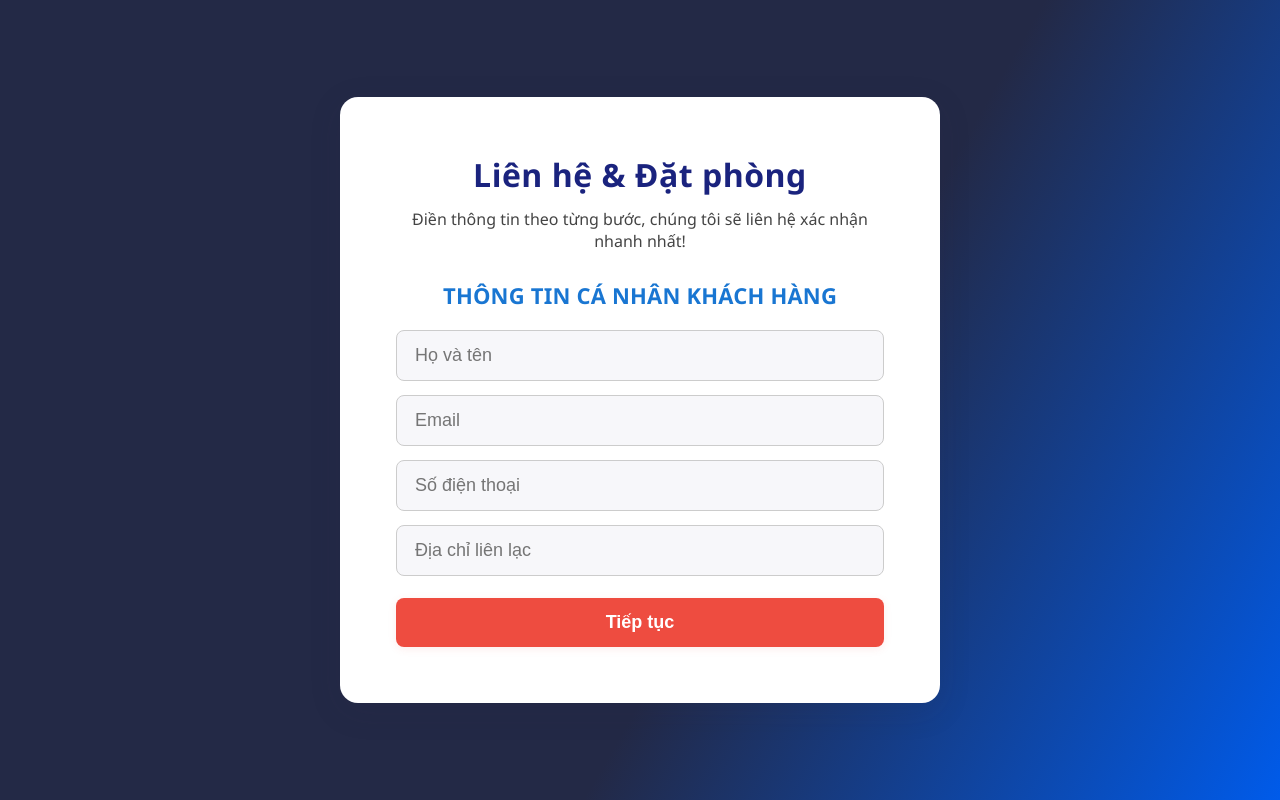
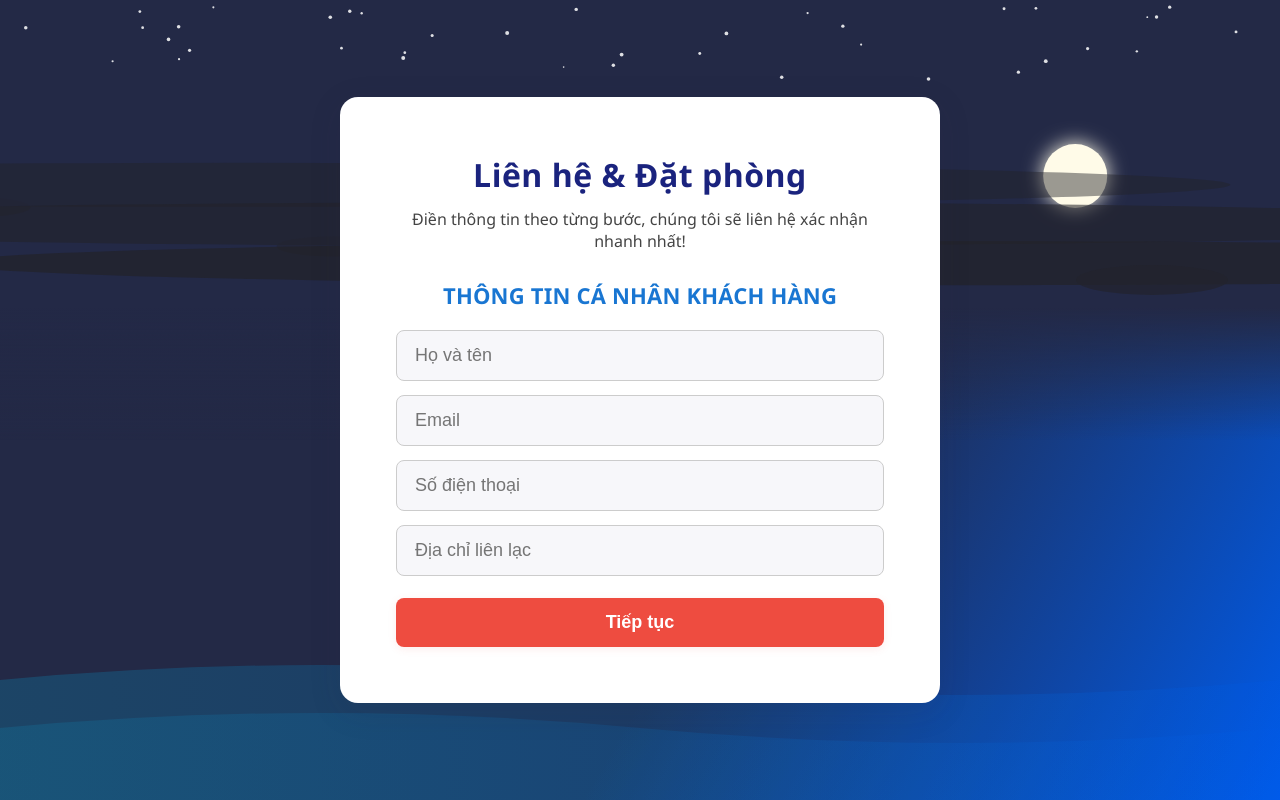
Before and after one commit to Quang6666/HotelDemo, a Next.js app: page /contact-booking in a window 1280 px wide. Built offline with nearby package versions, Linux system fonts and the light colour scheme.

Commit message:
Make background for contact-booking

```diff
--- a/src/app/contact-booking.tsx
+++ b/src/app/contact-booking.tsx
@@ -80,13 +80,146 @@ export default function ContactBooking() {
       justifyContent: "center",
       padding: "48px 0"
     }}>
+      {/* Hiệu ứng nền động: bầu trời đêm, mặt trăng, mây đen, mưa rơi, wave */}
+      <div style={{
+        position: "fixed",
+        top: 0,
+        left: 0,
+        width: "100vw",
+        height: "100vh",
+        zIndex: 0,
+        pointerEvents: "none",
+        overflow: "hidden",
+      }}>
+        {/* Bầu trời đêm */}
+        <div style={{
+          position: "absolute",
+          top: 0,
+          left: 0,
+          width: "100%",
+          height: "55%",
+          background: "linear-gradient(180deg, #232946 70%, rgba(35,41,70,0.0) 100%)"
+        }} />
+        {/* Mặt trăng */}
+        <svg width="100%" height="100%" style={{position: "absolute", top: 0, left: 0}}>
+          <circle cx="84%" cy="22%" r="32" fill="#fffbe8" filter="url(#moonGlow)" />
+          <defs>
+            <filter id="moonGlow" x="-50%" y="-50%" width="200%" height="200%">
+              <feGaussianBlur stdDeviation="10" result="glow" />
+              <feMerge>
+                <feMergeNode in="glow" />
+                <feMergeNode in="SourceGraphic" />
+              </feMerge>
+            </filter>
+          </defs>
+        </svg>
+        {/* Mây đen động (Cirrus): tăng gấp đôi chiều ngang, dải mây dài hơn */}
+        <svg width="100%" height="70%" style={{position: "absolute", top: 0, left: 0}}>
+          {Array.from({length: 3}).map((_, i) => {
+            const baseY = 33 + i*7;
+            const baseX = 18 + i*28;
+            const dur = 18 + i*4;
+            return (
+              <g key={i} style={{opacity: 0.55 + 0.15*i}}>
+                <g>
+                  <ellipse cx={`${baseX}%`} cy={`${baseY}%`} rx="1000" ry="22" fill="#232329" opacity="0.82">
+                    <animate attributeName="cx" values={`${baseX}%;${baseX+12}%;${baseX}%`} dur={`${dur}s`} repeatCount="indefinite" />
+                  </ellipse>
+                  <ellipse cx={`${baseX+16}%`} cy={`${baseY+3}%`} rx="76" ry="15" fill="#232329" opacity="0.7">
+                    <animate attributeName="cx" values={`${baseX+16}%;${baseX+24}%;${baseX+16}%`} dur={`${dur+3}s`} repeatCount="indefinite" />
+                  </ellipse>
+                  <ellipse cx={`${baseX-20}%`} cy={`${baseY+4}%`} rx="56" ry="10" fill="#232329" opacity="0.6">
+                    <animate attributeName="cx" values={`${baseX-20}%;${baseX-12}%;${baseX-20}%`} dur={`${dur+2}s`} repeatCount="indefinite" />
+                  </ellipse>
+                </g>
+              </g>
+            );
+          })}
+        </svg>
+        {/* Wave động nền dưới */}
+        <svg
+          style={{position: "absolute", bottom: 0, left: 0, width: "100%", height: "45%", zIndex: 0, pointerEvents: "none"}}
+          viewBox="0 0 1440 600"
+          preserveAspectRatio="none"
+        >
+          <defs>
+            <linearGradient id="waveGradientCB" x1="0" y1="0" x2="1" y2="0">
+              <stop offset="0%" stopColor="#00c6fb">
+                <animate attributeName="stop-color" values="#00c6fb;#005bea;#00c6fb" dur="8s" repeatCount="indefinite" />
+              </stop>
+              <stop offset="100%" stopColor="#005bea">
+                <animate attributeName="stop-color" values="#005bea;#00c6fb;#005bea" dur="8s" repeatCount="indefinite" />
+              </stop>
+            </linearGradient>
+          </defs>
+          <path
+            id="wave1cb"
+            d="M0,400 Q360,350 720,400 T1440,400 V600 H0 Z"
+            fill="url(#waveGradientCB)"
+            opacity="0.18"
+          >
+            <animate
+              attributeName="d"
+              dur="7s"
+              repeatCount="indefinite"
+              values="
+                M0,400 Q360,350 720,400 T1440,400 V600 H0 Z;
+                M0,410 Q360,370 720,390 T1440,410 V600 H0 Z;
+                M0,400 Q360,350 720,400 T1440,400 V600 H0 Z
+              "
+              keyTimes="0;0.5;1"
+              keySplines="0.42 0 0.58 1;0.42 0 0.58 1"
+              calcMode="spline"
+            />
+          </path>
+          <path
+            id="wave2cb"
+            d="M0,480 Q360,430 720,480 T1440,480 V600 H0 Z"
+            fill="url(#waveGradientCB)"
+            opacity="0.12"
+          >
+            <animate
+              attributeName="d"
+              dur="9s"
+              repeatCount="indefinite"
+              values="
+                M0,480 Q360,430 720,480 T1440,480 V600 H0 Z;
+                M0,470 Q360,450 720,470 T1440,470 V600 H0 Z;
+                M0,480 Q360,430 720,480 T1440,480 V600 H0 Z
+              "
+              keyTimes="0;0.5;1"
+              keySplines="0.42 0 0.58 1;0.42 0 0.58 1"
+              calcMode="spline"
+            />
+          </path>
+        </svg>
+        {/* Sao lấp lánh phía trên mây */}
+        <svg width="100%" height="32%" style={{position: "absolute", top: 0, left: 0, zIndex: 1, pointerEvents: "none"}}>
+          {Array.from({length: 38}).map((_, i) => {
+            // Random vị trí và kích thước, lấp lánh mạnh
+            const cx = Math.random() * 100;
+            const cy = Math.random() * 30 + 2; // chỉ phía trên mây
+            const r = Math.random() * 1.2 + 0.8;
+            const dur = (1.2 + Math.random() * 1.8).toFixed(2);
+            const delay = (Math.random() * 2.5).toFixed(2);
+            return (
+              <circle key={i} cx={`${cx}%`} cy={`${cy}%`} r={r} fill="#fff" opacity="0.85">
+                <animate attributeName="opacity" values="0.2;1;0.2" dur={`${dur}s`} begin={`${delay}s`} repeatCount="indefinite" />
+                <animate attributeName="r" values={`${r};${r*2.2};${r}`} dur={`${dur}s`} begin={`${delay}s`} repeatCount="indefinite" />
+              </circle>
+            );
+          })}
+        </svg>
+      </div>
       <div style={{
         background: "#fff",
         borderRadius: 18,
         boxShadow: "0 8px 32px rgba(35,41,70,0.13)",
         padding: 56,
         maxWidth: 600,
-        width: "100%"
+        width: "100%",
+        position: "relative",
+        zIndex: 1
       }}>
         <h1 style={{textAlign: "center", color: "#1a237e", marginBottom: 12, fontSize: 32, fontWeight: 900, fontFamily: 'Segoe UI', letterSpacing: 0.5}}>Liên hệ & Đặt phòng</h1>
         <div style={{textAlign: "center", color: "#444", marginBottom: 28, fontSize: 16, fontFamily: 'Segoe UI', fontWeight: 500}}>Điền thông tin theo từng bước, chúng tôi sẽ liên hệ xác nhận nhanh nhất!</div>
```
